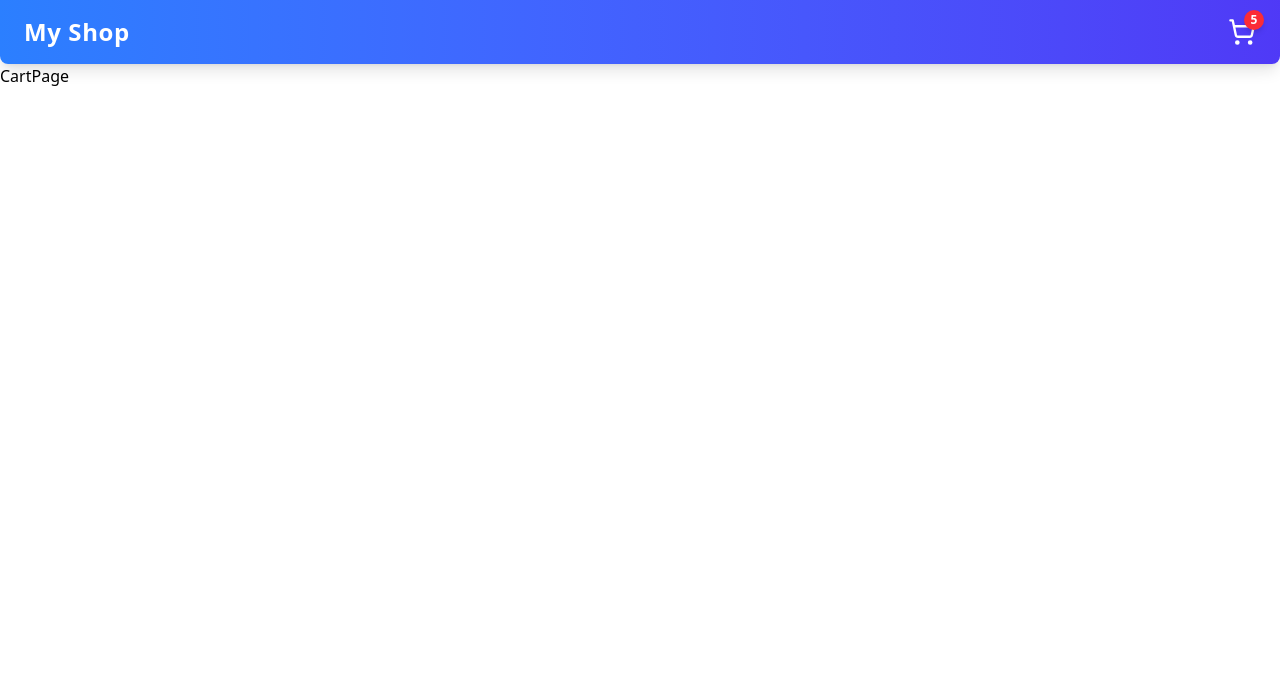
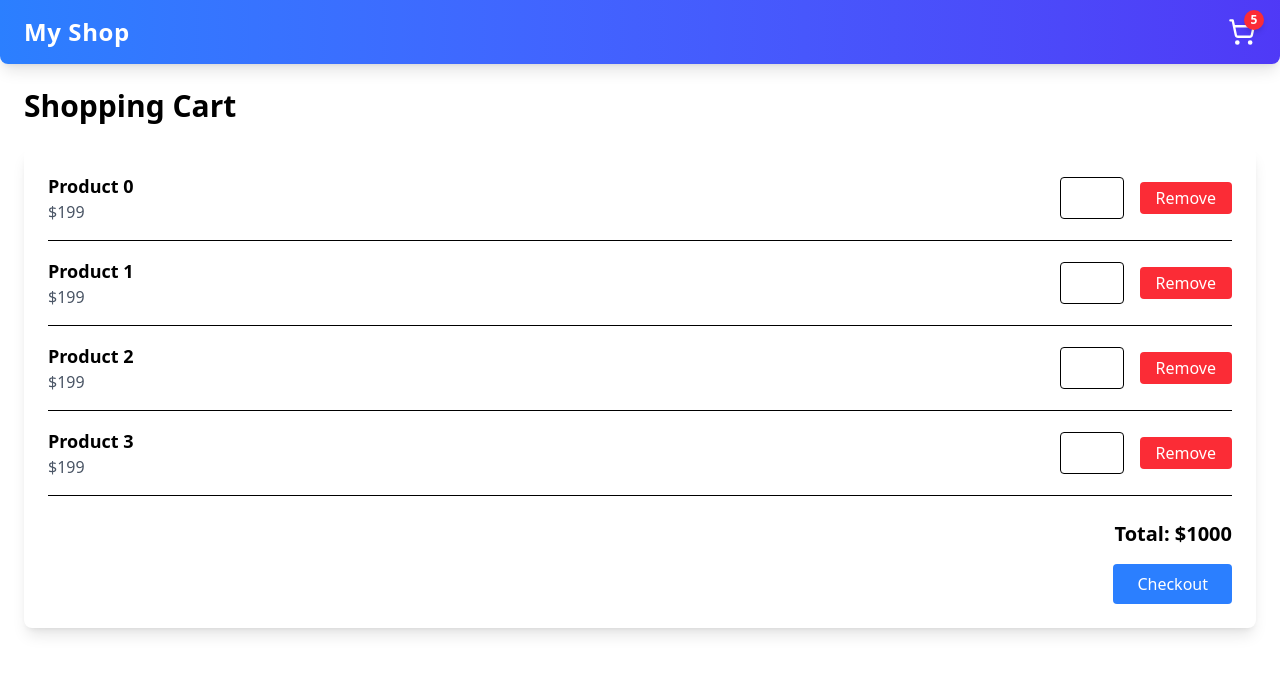
Before and after one commit to AnhSon-DHSPDHDN/basic-ecommerce-demo, a React (Vite) app: page /cart in a window 1280 px wide. Shown: the top 674 px of the page. Built offline with nearby package versions, Linux system fonts and the light colour scheme; the HTML template or start-up script is replaced by a standard one.

Commit message:
Cart Page UI

```diff
--- a/src/pages/CartPage/index.tsx
+++ b/src/pages/CartPage/index.tsx
@@ -1,7 +1,52 @@
 import React from "react";
 
 const CartPage: React.FC = () => {
-  return <h1>CartPage</h1>;
+  const carts = [...Array(4)];
+
+  return (
+    <div className="container mx-auto p-6">
+      <h1 className="text-3xl font-bold mb-6">Shopping Cart</h1>
+
+      <div className="bg-white p-6 rounded-lg shadow-lg">
+        {carts.length === 0 ? (
+          <p className="text-gray-600">Your cart is empty.</p>
+        ) : (
+          <>
+            <div className="space-y-4">
+              {carts.map((_, index) => (
+                <div
+                  key={index}
+                  className="flex justify-between items-center border-b pb-4"
+                >
+                  <div>
+                    <h2 className="text-lg font-semibold">Product {index}</h2>
+                    <p className="text-gray-600">$199</p>
+                  </div>
+                  <div className="flex items-center">
+                    <input
+                      type="number"
+                      min="1"
+                      className="border p-2 w-16 text-center rounded mr-4"
+                    />
+                    <button className="bg-red-500 text-white py-1 px-4 rounded hover:bg-red-600 transition-colors">
+                      Remove
+                    </button>
+                  </div>
+                </div>
+              ))}
+            </div>
+
+            <div className="mt-6 text-right">
+              <h2 className="text-xl font-semibold">Total: $1000</h2>
+              <button className="mt-4 bg-blue-500 text-white py-2 px-6 rounded hover:bg-blue-600 transition-colors">
+                Checkout
+              </button>
+            </div>
+          </>
+        )}
+      </div>
+    </div>
+  );
 };
 
 export default CartPage;
```
